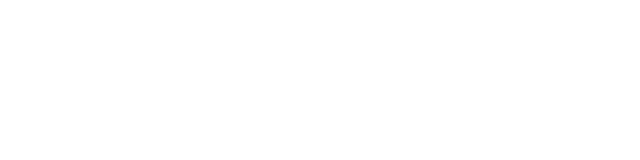
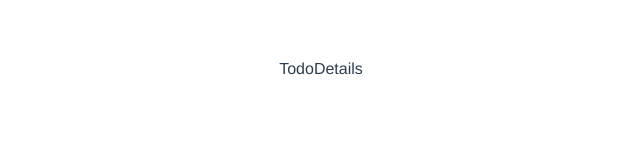
Before and after one commit to AbdorrahmanRamadan/Lead-Liaison-Todo-Task, a Vue app in the folder vue-todo-api/: page /todos/1 in a window 1280 px wide. Shown: the top 160 px of the page, without its empty margins (319-959 px from the left). Built offline with nearby package versions, Linux system fonts and the light colour scheme.

Commit message:
Installed and configured vue-router

```diff
--- a/vue-todo-api/package.json
+++ b/vue-todo-api/package.json
@@ -9,7 +9,8 @@
   },
   "dependencies": {
     "core-js": "^3.8.3",
-    "vue": "^3.2.13"
+    "vue": "^3.2.13",
+    "vue-router": "^4.0.16"
   },
   "devDependencies": {
     "@babel/core": "^7.12.16",
--- a/vue-todo-api/src/App.vue
+++ b/vue-todo-api/src/App.vue
@@ -1,5 +1,5 @@
 <template>
-
+  <router-view></router-view>
 </template>
 
 <script>
--- a/vue-todo-api/src/components/TodoAdd.vue
+++ b/vue-todo-api/src/components/TodoAdd.vue
@@ -1,5 +1,5 @@
 <template>
-
+  <div>TodoAdd</div>
 </template>
 
 <script>
--- a/vue-todo-api/src/components/TodoDetails.vue
+++ b/vue-todo-api/src/components/TodoDetails.vue
@@ -1,5 +1,5 @@
 <template>
-
+  <div>TodoDetails</div>
 </template>
 
 <script>
--- a/vue-todo-api/src/components/TodoEdit.vue
+++ b/vue-todo-api/src/components/TodoEdit.vue
@@ -1,5 +1,5 @@
 <template>
-
+  <div>TodoEdit</div>
 </template>
 
 <script>
--- a/vue-todo-api/src/components/TodoList.vue
+++ b/vue-todo-api/src/components/TodoList.vue
@@ -1,5 +1,5 @@
 <template>
-
+  <div>TodoList</div>
 </template>
 
 <script>
```
Also changed, not shown: vue-todo-api/src/main.js (+29 -1 lines), 1 other file (tests, documents, lock files or other folders).
